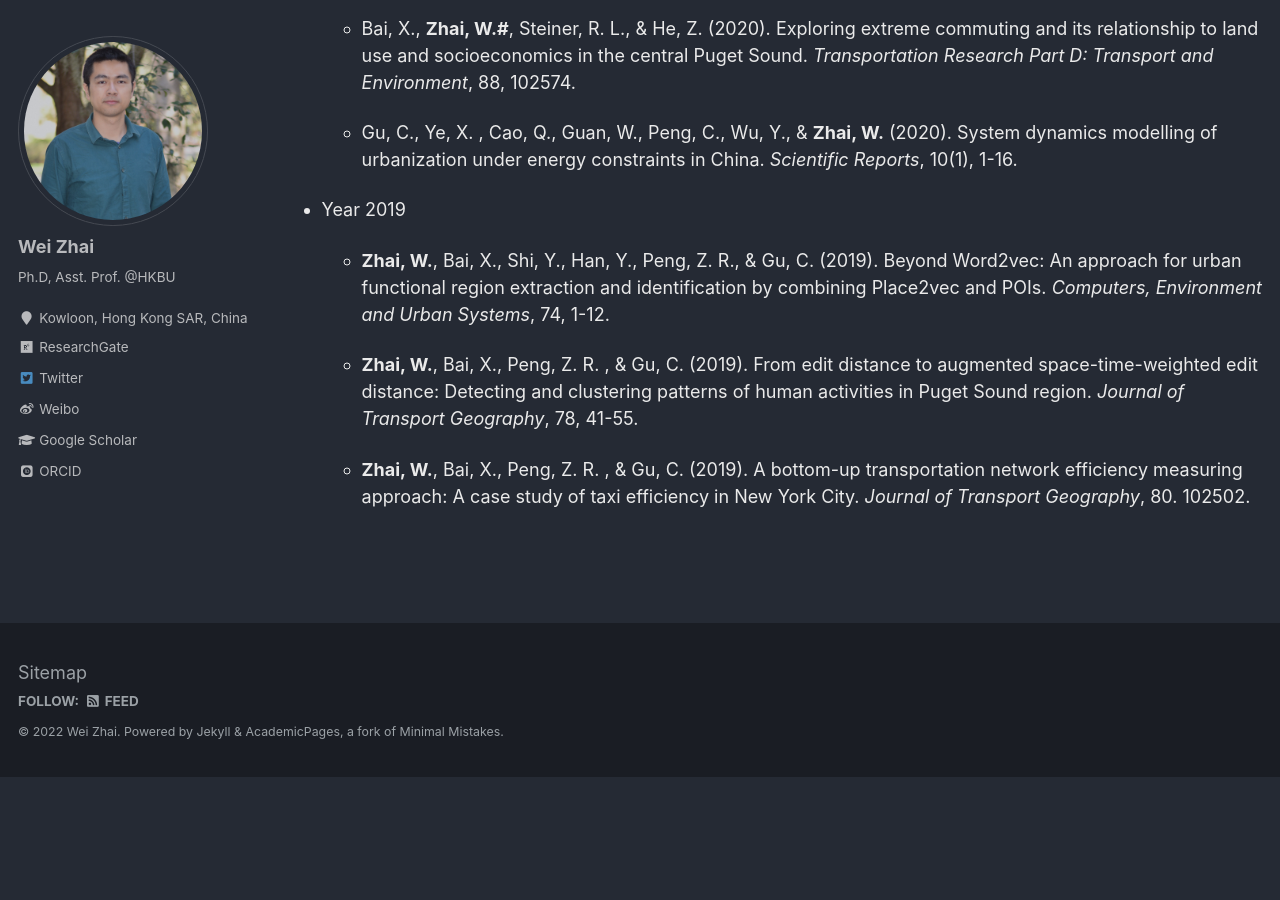
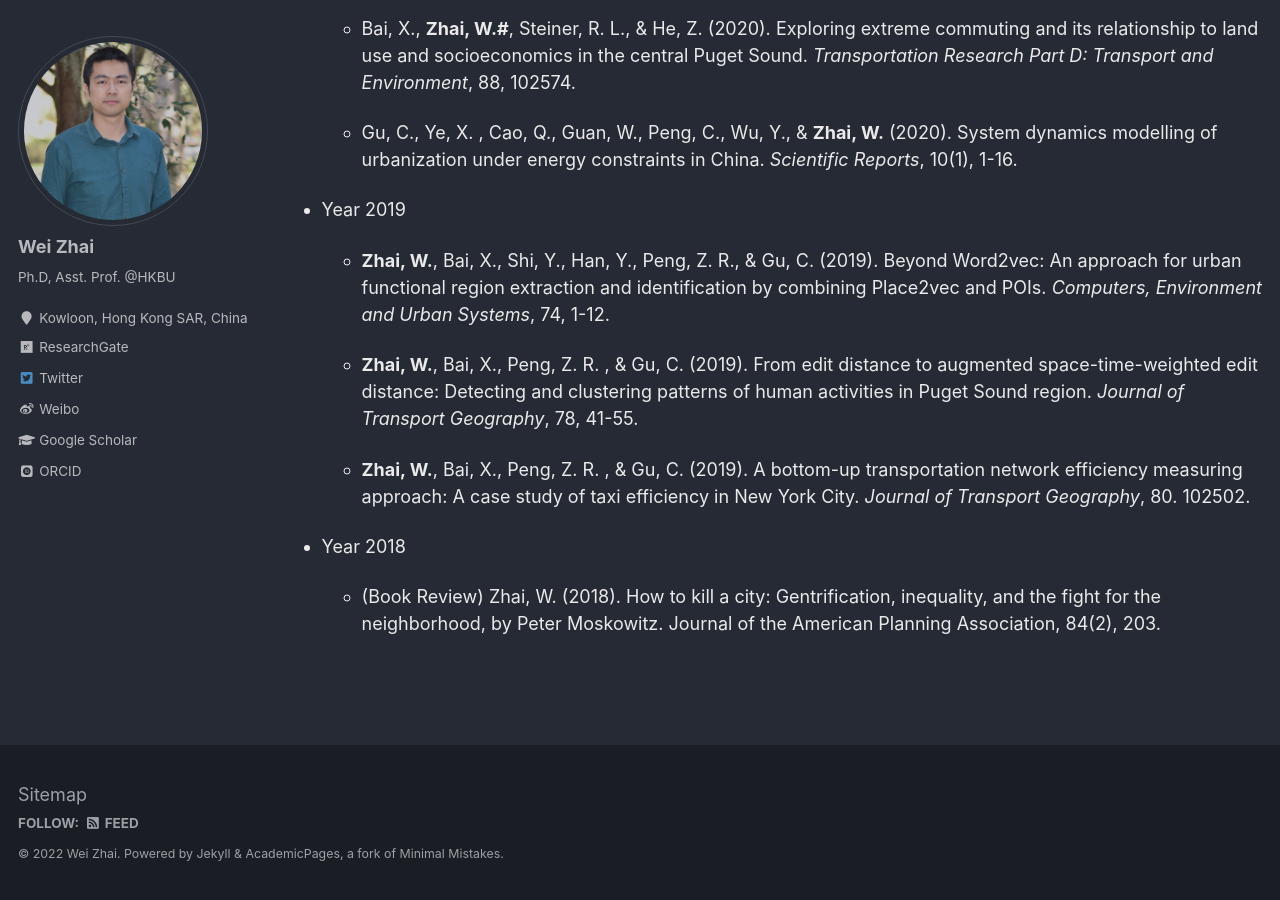
Before and after one commit to skywalkerzhai/weizhai.github.io, a Jekyll site: the page built from _pages/publications.md, in a window 1280 px wide and 900 px high, scrolled down 1593 px. Built offline with Jekyll 4.4.1, drawn with Linux system fonts in a browser that asks for light colours; some web fonts are replaced; before the commit the page ends 2370 px from its top, so only the background shows below that.

Commit message:
Update publications.md

```diff
--- a/_pages/publications.md
+++ b/_pages/publications.md
@@ -53,3 +53,6 @@ author_profile: true
   * **Zhai, W.**, Bai, X., Peng, Z. R. , & Gu, C. (2019). [From edit distance to augmented space-time-weighted edit distance: Detecting and clustering patterns of human activities in Puget Sound region. *Journal of Transport Geography*, 78, 41-55.](https://doi.org/10.1016/j.jtrangeo.2019.05.003)
 
   * **Zhai, W.**, Bai, X., Peng, Z. R. , & Gu, C. (2019). [A bottom-up transportation network efficiency measuring approach: A case study of taxi efficiency in New York City. *Journal of Transport Geography*, 80. 102502.](https://doi.org/10.1016/j.jtrangeo.2019.102502)
+
+* Year 2018
+  * (Book Review) Zhai, W. (2018).[ How to kill a city: Gentrification, inequality, and the fight for the neighborhood, by Peter Moskowitz. Journal of the American Planning Association, 84(2), 203.](http://www.thecyberhood.net/documents/book_review/peter.pdf)
```
